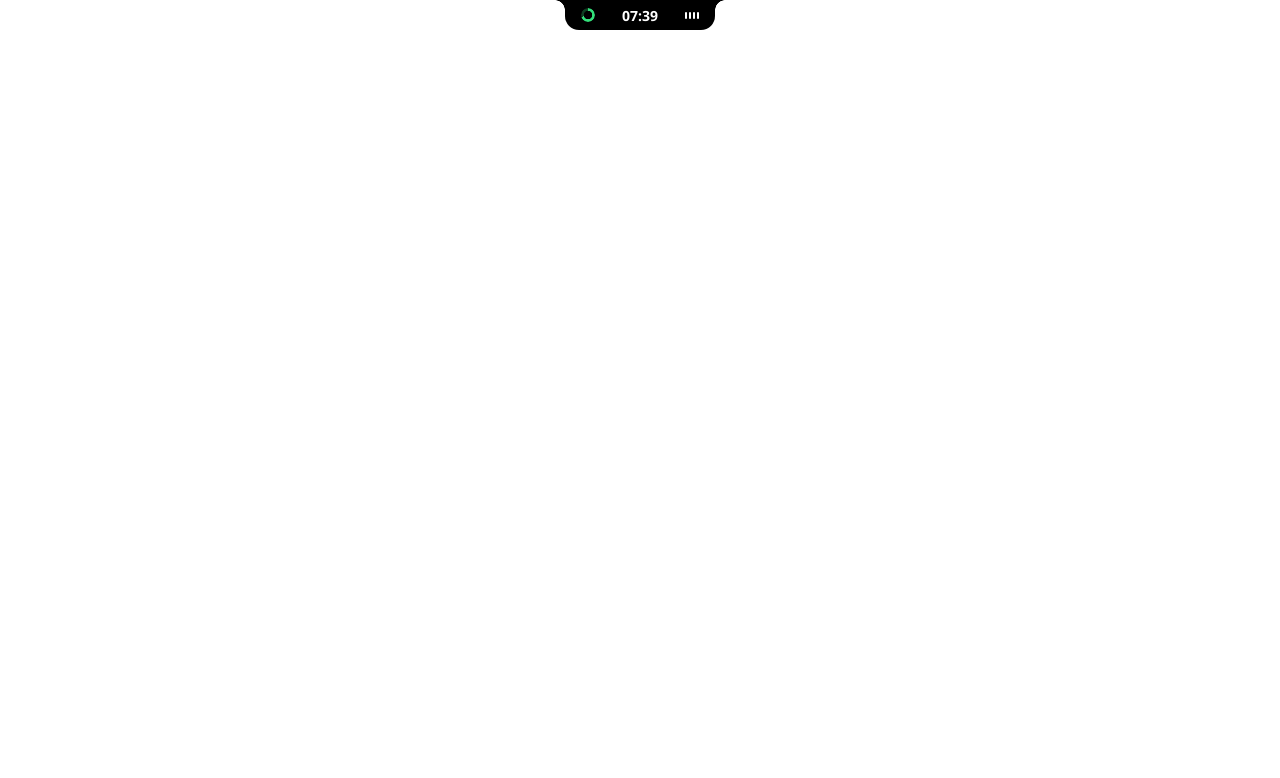
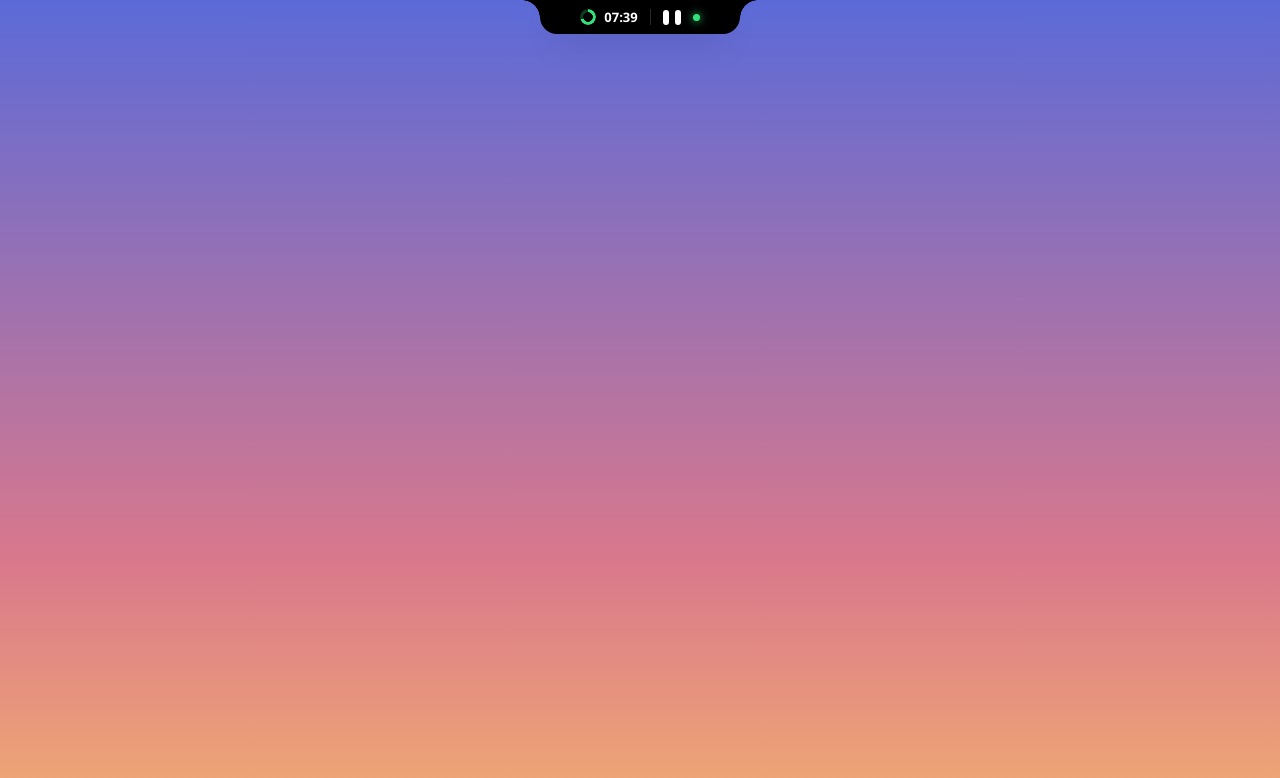
Before and after one commit to Shivansh-04/nusa-custom, a website: page ui/index.html in a window 1280 px wide. Drawn offline with Linux system fonts and the light colour scheme.

Commit message:
changes in css

```diff
--- a/ui/core.js
+++ b/ui/core.js
@@ -1,11 +1,12 @@
 window.Nusa = (() => {
   const $ = (id) => document.getElementById(id);
   const notch = $('notch'), pagesEl = $('pages'), dotsEl = $('dots'), clk = $('clk');
+  const ring = $('ring'), eyes = $('eyes');
   const mods = [];
-  let cur = 0, open = false, over = false, holds = 0, closeT = 0, shrinkT = 0, live = null;
+  let cur = 0, state = 'boot', over = false, holds = 0, closeT = 0, shrinkT = 0;
+  let live = null, liveP = 100, battP = 70;
   const hidden = JSON.parse(localStorage.getItem('hidden') || '[]');
   const list = () => mods.filter((m) => !hidden.includes(m.id));
-
   const esc = (s) => String(s).replace(/[&<>"]/g, (c) => ({ '&': '&amp;', '<': '&lt;', '>': '&gt;', '"': '&quot;' }[c]));
 
   function register(m) {
@@ -27,39 +28,43 @@ window.Nusa = (() => {
     notch.style.setProperty('--g1', g[0]);
     notch.style.setProperty('--g2', g[1]);
     l[i].el.classList.add('on');
-    if (l[i].onShow) l[i].onShow();
+    if (state === 'open' && l[i].onShow) l[i].onShow();
     [...dotsEl.children].forEach((d, k) => d.classList.toggle('on', k === i));
   }
   const goTo = (id) => { const k = list().findIndex((m) => m.id === id); if (k >= 0) go(k); };
 
-  function setOpen(v) {
-    if (v === open) return;
-    open = v;
+  function setState(s) {
+    if (s === state) return;
+    const prev = state;
+    state = s;
     clearTimeout(shrinkT);
     const m = list()[cur];
-    if (v) {
-      if (window.nusa) window.nusa.size(true);
-      requestAnimationFrame(() => { notch.dataset.open = '1'; });
+    if (s === 'open') {
+      if (window.nusa) window.nusa.size('open');
+      requestAnimationFrame(() => { notch.dataset.s = 'open'; });
       if (m && m.onShow) m.onShow();
     } else {
-      notch.dataset.open = '0';
-      shrinkT = setTimeout(() => { if (window.nusa) window.nusa.size(false); }, 650);
-      if (m && m.onHide) m.onHide();
+      notch.dataset.s = s;
+      if (prev === 'open' && m && m.onHide) m.onHide();
+      shrinkT = setTimeout(() => { if (window.nusa) window.nusa.size(s); }, 650);
     }
   }
 
-  function enter() { over = true; clearTimeout(closeT); closeT = 0; setOpen(true); }
+  function enter() {
+    if (state === 'boot') return;
+    over = true; clearTimeout(closeT); closeT = 0; setState('open');
+  }
   function leave() {
     over = false;
     if (holds || closeT) return;
-    closeT = setTimeout(() => { closeT = 0; setOpen(false); }, 300);
+    closeT = setTimeout(() => { closeT = 0; if (state === 'open') setState('closed'); }, 300);
   }
   function hold(v) {
     holds = Math.max(0, holds + (v ? 1 : -1));
     if (!holds && !over) leave();
   }
 
-  // typing helper: makes the (normally non-focusable) window focusable while an input is used
+  // makes the (normally non-focusable) window focusable while an input is used
   function typing(inp) {
     let on = false;
     inp.addEventListener('mousedown', () => {
@@ -79,6 +84,7 @@ window.Nusa = (() => {
 
   // hover
   document.addEventListener('mousemove', (e) => {
+    if (state === 'boot') return;
     const r = notch.getBoundingClientRect();
     const inside = e.clientX >= r.left - 6 && e.clientX <= r.right + 6 && e.clientY <= r.bottom + 6;
     if (inside) enter(); else if (over) leave();
@@ -99,34 +105,53 @@ window.Nusa = (() => {
   dotsEl.addEventListener('click', (e) => { if (e.target.dataset.i != null) go(+e.target.dataset.i); });
   let wheelT = 0;
   notch.addEventListener('wheel', (e) => {
+    if (state !== 'open') return;
     const n = Date.now();
     if (n - wheelT < 350) return;
     wheelT = n;
     go(cur + (e.deltaY > 0 || e.deltaX > 0 ? 1 : -1));
   }, { passive: true });
 
-  // closed-state clock (a module can temporarily replace it, e.g. the Pomodoro countdown)
+  // closed state: clock + ring (battery by default, progress when a module sets a live value)
   function tick() {
     const d = new Date();
     clk.textContent = live || String(d.getHours()).padStart(2, '0') + ':' + String(d.getMinutes()).padStart(2, '0');
   }
-  const setLive = (t) => { live = t; tick(); };
+  function paint() {
+    ring.classList.toggle('act', !!live);
+    ring.style.setProperty('--p', (live ? liveP : battP) + '%');
+  }
+  const setLive = (t, pct) => {
+    live = t;
+    liveP = pct == null ? 100 : Math.max(0, Math.min(100, pct));
+    tick(); paint();
+  };
   const setPlaying = (v) => { notch.dataset.playing = v ? '1' : '0'; };
 
-  const ringEl = $('ring');
-if (navigator.getBattery) {
-  navigator.getBattery().then((b) => {
-    const u = () => ringEl.style.setProperty('--p', Math.round(b.level * 100) + '%');
-    u(); b.addEventListener('levelchange', u);
-  }).catch(() => {});
-}
+  if (navigator.getBattery) {
+    navigator.getBattery().then((b) => {
+      const u = () => { battP = Math.round(b.level * 100); paint(); };
+      u(); b.addEventListener('levelchange', u);
+    }).catch(() => {});
+  }
+
+  // eyes blink on a timer (no CSS animation, so nothing runs between blinks)
+  function blink() {
+    if (state === 'closed') {
+      eyes.classList.add('b');
+      setTimeout(() => eyes.classList.remove('b'), 140);
+    }
+    setTimeout(blink, 3500 + Math.random() * 3500);
+  }
 
   function start() {
     dotsEl.innerHTML = list().map((_, i) => '<i data-i="' + i + '"></i>').join('');
     go(0);
-    tick();
+    tick(); paint();
     setInterval(tick, 15000);
+    setTimeout(blink, 4000);
+    setTimeout(() => setState('closed'), 2600);   // length of the startup screen
   }
 
-  return { register, start, go, goTo, hold, typing, leave, setLive, setPlaying, esc, isOpen: () => open };
+  return { register, start, go, goTo, hold, typing, leave, setLive, setPlaying, esc, isOpen: () => state === 'open' };
 })();
--- a/ui/index.html
+++ b/ui/index.html
@@ -6,14 +6,22 @@
   <link rel="stylesheet" href="s.css">
 </head>
 <body>
-  <div id="notch" data-open="0" data-playing="0">
+  <div id="notch" data-s="boot" data-playing="0">
     <div class="shell">
       <div class="glow"></div>
+
+      <div class="boot">
+        <i class="arc l"></i><i class="arc r"></i>
+        <span class="beyes"><i></i><i></i></span>
+      </div>
+
       <div class="closed">
-        <i class="ring" id="ring"></i>
-        <span id="clk">00:00</span>
-        <span class="eq"><i></i><i></i><i></i><i></i></span>
+        <span class="live"><i class="ring" id="ring"></i><span id="clk">00:00</span></span>
+        <i class="sep"></i>
+        <span class="eyes" id="eyes"><i></i><i></i></span>
+        <i class="dot"></i>
       </div>
+
       <div class="open">
         <button class="nav prev" id="prev">&#8249;</button>
         <div id="pages"></div>
@@ -21,8 +29,10 @@
         <div id="dots"></div>
       </div>
     </div>
+    <div class="bootlabel">Starting Notch&hellip;</div>
   </div>
 
+  <script>if (!window.nusa) document.body.style.background = 'linear-gradient(#5b6ad8, #d9788c 70%, #f0a873)';</script>
   <script src="core.js"></script>
   <script src="modules/music.js"></script>
   <script src="modules/pomodoro.js"></script>
--- a/ui/modules/pomodoro.js
+++ b/ui/modules/pomodoro.js
@@ -33,7 +33,7 @@ Nusa.register({
       $('#pm').textContent = mode === 'focus' ? 'Focus time' : 'Short break';
       $('#pg').textContent = timer ? 'Pause' : 'Start';
       $('#ps').textContent = mode === 'focus' ? 'Break' : 'Focus';
-      Nusa.setLive(timer ? fmt(left) : null);
+      Nusa.setLive(timer ? fmt(left) : null, (left / LEN[mode]) * 100);
     }
     function stop() { clearInterval(timer); timer = 0; }
     function tick() {
--- a/ui/s.css
+++ b/ui/s.css
@@ -1,5 +1,6 @@
 @property --g1 { syntax: "<color>"; inherits: true; initial-value: #19b8ff; }
 @property --g2 { syntax: "<color>"; inherits: true; initial-value: #7b4bff; }
+@property --e  { syntax: "<length>"; inherits: true; initial-value: 0px; }
 
 :root { --spring: cubic-bezier(.34, 1.32, .5, 1); --dim: rgba(255, 255, 255, .5); }
 * { box-sizing: border-box; }
@@ -11,15 +12,20 @@ button:focus-visible { box-shadow: 0 0 0 2px rgba(255, 255, 255, .45); }
 svg { width: 16px; height: 16px; fill: currentColor; }
 input { user-select: text; }
 
-/* ---- notch body + ears ---- */
+/* ================= notch body (3 states: boot / closed / open) ================= */
 #notch {
-  --w: 150px; --h: 30px; --r: 14px; --e: 10px; --g1: #19b8ff; --g2: #7b4bff;
-  position: relative; width: var(--w); height: var(--h); background: #000;
+  --w: 200px; --h: 34px; --r: 17px; --e: 18px; --g1: #19b8ff; --g2: #7b4bff;
+  position: relative; width: var(--w); height: var(--h); margin-top: 0; background: #000;
   border-radius: 0 0 var(--r) var(--r);
   box-shadow: 0 14px 34px -16px rgba(0, 0, 0, .95);
-  transition: width .6s var(--spring), height .6s var(--spring), border-radius .45s ease, --g1 .7s, --g2 .7s;
+  transition: width .6s var(--spring), height .6s var(--spring), margin-top .6s var(--spring),
+    border-radius .5s ease, --e .5s ease, --g1 .7s, --g2 .7s, background .6s, box-shadow .6s;
 }
-#notch[data-open="1"] { --w: 420px; --h: 150px; --r: 32px; --e: 22px; }
+#notch[data-s="boot"] { --w: 300px; --h: 84px; --r: 42px; --e: 0px; margin-top: 16px; border-radius: 42px; background: #04050f;
+  box-shadow: 0 0 0 1px rgba(120, 130, 255, .14), 0 0 46px -4px rgba(90, 100, 255, .5); }
+#notch[data-s="open"] { --w: 420px; --h: 150px; --r: 32px; --e: 22px; }
+
+/* concave ears where the notch meets the top edge */
 #notch::before, #notch::after { content: ""; position: absolute; top: 0; width: var(--e); height: var(--e); }
 #notch::before { right: 100%; background: radial-gradient(circle at 0 100%, transparent calc(var(--e) - .5px), #000 var(--e)); }
 #notch::after  { left: 100%;  background: radial-gradient(circle at 100% 100%, transparent calc(var(--e) - .5px), #000 var(--e)); }
@@ -29,27 +35,48 @@ input { user-select: text; }
   background: linear-gradient(90deg, var(--g1), var(--g2));
   -webkit-mask: linear-gradient(to top, #000, rgba(0, 0, 0, .45) 35%, rgba(0, 0, 0, .08) 75%, transparent);
           mask: linear-gradient(to top, #000, rgba(0, 0, 0, .45) 35%, rgba(0, 0, 0, .08) 75%, transparent); }
-#notch[data-open="1"] .glow { opacity: .4; }
+#notch[data-s="open"] .glow { opacity: .4; }
 
-.closed, .open { position: absolute; inset: 0; transition: opacity .25s ease; }
-.open { opacity: 0; pointer-events: none; }
-#notch[data-open="1"] .closed { opacity: 0; }
-#notch[data-open="1"] .open { opacity: 1; pointer-events: auto; transition-delay: .2s; }
+.boot, .closed, .open { position: absolute; inset: 0; transition: opacity .25s ease; }
+.boot, .open { opacity: 0; pointer-events: none; }
+#notch[data-s="boot"] .boot { opacity: 1; }
+#notch[data-s="boot"] .closed, #notch[data-s="open"] .closed { opacity: 0; }
+#notch[data-s="closed"] .closed { transition-delay: .25s; }
+#notch[data-s="open"] .open { opacity: 1; pointer-events: auto; transition-delay: .2s; }
 
-/* ---- closed state: battery ring | time | equalizer ---- */
-.closed { display: flex; align-items: center; justify-content: space-between; padding: 0 16px; font-weight: 700; font-size: 14px; }
-.ring { width: 14px; height: 14px; border-radius: 50%; --p: 70%;
-  background: conic-gradient(#33e07a 0 var(--p), rgba(51, 224, 122, .28) 0);
-  -webkit-mask: radial-gradient(circle, transparent 4px, #000 4.5px);
-          mask: radial-gradient(circle, transparent 4px, #000 4.5px); }
-.eq { display: flex; gap: 2px; align-items: center; width: 14px; height: 12px; visibility: hidden; }
-#notch[data-playing="1"] .eq { visibility: visible; }
-.eq i { width: 2px; height: 30%; background: #fff; border-radius: 2px; }
-#notch[data-playing="1"] .eq i { animation: eq .9s ease-in-out infinite alternate; }
-.eq i:nth-child(2) { animation-delay: -.3s; } .eq i:nth-child(3) { animation-delay: -.6s; } .eq i:nth-child(4) { animation-delay: -.15s; }
-@keyframes eq { to { height: 100%; } }
+/* ================= startup screen ================= */
+.arc { position: absolute; top: 12px; bottom: 12px; width: 26px; border: 3px solid transparent; border-radius: 50%;
+  filter: drop-shadow(0 0 5px currentColor); }
+.arc.l { left: 14px; border-left-color: currentColor; color: #4f8bff; }
+.arc.r { right: 14px; border-right-color: currentColor; color: #8b5cff; }
+#notch[data-s="boot"] .arc.l { animation: arcL 1.4s ease-in-out infinite alternate; }
+#notch[data-s="boot"] .arc.r { animation: arcR 1.4s ease-in-out infinite alternate; }
+@keyframes arcL { from { transform: translateX(-3px); opacity: .6; } to { transform: translateX(5px); opacity: 1; } }
+@keyframes arcR { from { transform: translateX(3px); opacity: .6; } to { transform: translateX(-5px); opacity: 1; } }
+.beyes { position: absolute; inset: 0; display: flex; align-items: center; justify-content: center; gap: 14px; }
+.beyes i { width: 13px; height: 34px; border-radius: 7px; background: #fff; box-shadow: 0 0 14px rgba(255, 255, 255, .35); }
+#notch[data-s="boot"] .beyes { animation: bob 1.4s ease-in-out infinite alternate; }
+@keyframes bob { to { transform: translateY(-2px); } }
+.bootlabel { position: absolute; top: 100%; left: 50%; transform: translate(-50%, 12px); padding: 6px 16px; border-radius: 14px;
+  background: rgba(34, 36, 90, .85); border: 1px solid rgba(120, 130, 255, .28); color: #a9b0ff; font-size: 13px;
+  white-space: nowrap; opacity: 0; transition: opacity .3s; pointer-events: none; }
+#notch[data-s="boot"] .bootlabel { opacity: 1; }
 
-/* ---- navigation ---- */
+/* ================= closed state ================= */
+.closed { display: flex; align-items: center; justify-content: center; gap: 12px; padding: 0 14px; font-weight: 700; font-size: 13px; }
+.live { display: flex; align-items: center; gap: 8px; }
+.ring { width: 16px; height: 16px; border-radius: 50%; --p: 70%;
+  background: conic-gradient(#33e07a, #33e07a var(--p), rgba(51, 224, 122, .26) 0);
+  -webkit-mask: radial-gradient(circle, transparent 4.6px, #000 5px); mask: radial-gradient(circle, transparent 4.6px, #000 5px); }
+.ring.act { background: conic-gradient(#4f8bff, #8b5cff var(--p), rgba(255, 255, 255, .16) 0); }
+.sep { width: 1px; height: 16px; background: rgba(255, 255, 255, .16); }
+.eyes { display: flex; gap: 6px; transition: transform .12s ease; }
+.eyes i { width: 6px; height: 15px; border-radius: 3px; background: #fff; }
+.eyes.b { transform: scaleY(.12); }
+.dot { width: 7px; height: 7px; border-radius: 50%; background: rgba(255, 255, 255, .28); transition: background .3s, box-shadow .3s; }
+#notch[data-playing="1"] .dot { background: #33e07a; box-shadow: 0 0 8px #33e07a; }
+
+/* ================= open state: navigation ================= */
 #pages { position: absolute; inset: 14px 46px 26px; }
 .page { position: absolute; inset: 0; display: flex; flex-direction: column; justify-content: center; gap: 8px;
   opacity: 0; transform: translateX(14px); pointer-events: none;
@@ -64,7 +91,7 @@ input { user-select: text; }
   transition: width .4s var(--spring), background .3s; }
 #dots i.on { width: 15px; background: #fff; }
 
-/* ---- shared ---- */
+/* ================= shared bits ================= */
 .row { display: flex; align-items: center; gap: 8px; }
 .col { display: flex; flex-direction: column; gap: 8px; min-width: 0; flex: 1; }
 .dim { color: var(--dim); } .sm { font-size: 10.5px; }
@@ -79,7 +106,7 @@ u { text-decoration: underline dotted; cursor: pointer; }
 .bar { height: 5px; border-radius: 3px; background: rgba(255, 255, 255, .16); overflow: hidden; }
 .bar i { display: block; height: 100%; width: 0; border-radius: 3px; background: linear-gradient(90deg, #66dbff, #2d6bff); transition: width .6s var(--spring); }
 
-/* ---- music ---- */
+/* music */
 .m-top { display: flex; align-items: center; gap: 12px; }
 .m-art { width: 54px; height: 54px; border-radius: 12px; flex: none; display: grid; place-items: center;
   background: linear-gradient(135deg, var(--a1, #3a8bff), var(--a2, #7b4bff));
@@ -95,9 +122,8 @@ u { text-decoration: underline dotted; cursor: pointer; }
 .m-track { flex: 1; height: 4px; border-radius: 2px; background: rgba(255, 255, 255, .22); overflow: hidden; }
 .m-track i { display: block; height: 100%; width: 0; background: #fff; }
 
-/* ---- pomodoro ---- */
+/* pomodoro */
 .pom { gap: 16px; justify-content: center; }
-.ring2, .pom .ring { all: unset; }
 .pring { position: relative; width: 70px; height: 70px; flex: none; filter: drop-shadow(0 0 8px rgba(255, 80, 90, .45)); }
 .pring svg { width: 70px; height: 70px; transform: rotate(-90deg); }
 .pring circle { fill: none; stroke-width: 6; }
@@ -105,7 +131,7 @@ u { text-decoration: underline dotted; cursor: pointer; }
 .pring .fg { stroke: #ff5a6e; stroke-linecap: round; stroke-dasharray: 188.5; transition: stroke-dashoffset .5s linear; }
 .pring b { position: absolute; inset: 0; display: grid; place-items: center; font-size: 16px; }
 
-/* ---- shelf ---- */
+/* shelf */
 .sh-list { display: flex; gap: 10px; overflow-x: auto; min-height: 70px; align-items: center; }
 .sh-list::-webkit-scrollbar { display: none; }
 .sh-card { position: relative; flex: none; width: 62px; display: flex; flex-direction: column; align-items: center; gap: 3px; cursor: grab; }
@@ -118,7 +144,7 @@ u { text-decoration: underline dotted; cursor: pointer; }
   border: 1.4px dashed rgba(255, 255, 255, .3); border-radius: 14px; transition: border-color .3s, background .3s, transform .4s var(--spring); }
 .page.hot .sh-empty { border-color: #fff; background: rgba(255, 255, 255, .08); transform: scale(1.02); }
 
-/* ---- to-do ---- */
+/* to-do */
 #ti { height: 26px; border: 0; outline: 0; border-radius: 13px; padding: 0 12px; background: rgba(255, 255, 255, .12); color: #fff; font: inherit; }
 #ti::placeholder { color: var(--dim); }
 .td-list { max-height: 44px; overflow-y: auto; display: flex; flex-direction: column; gap: 4px; }
```
Also changed, not shown: main.js (+6 -5 lines).
